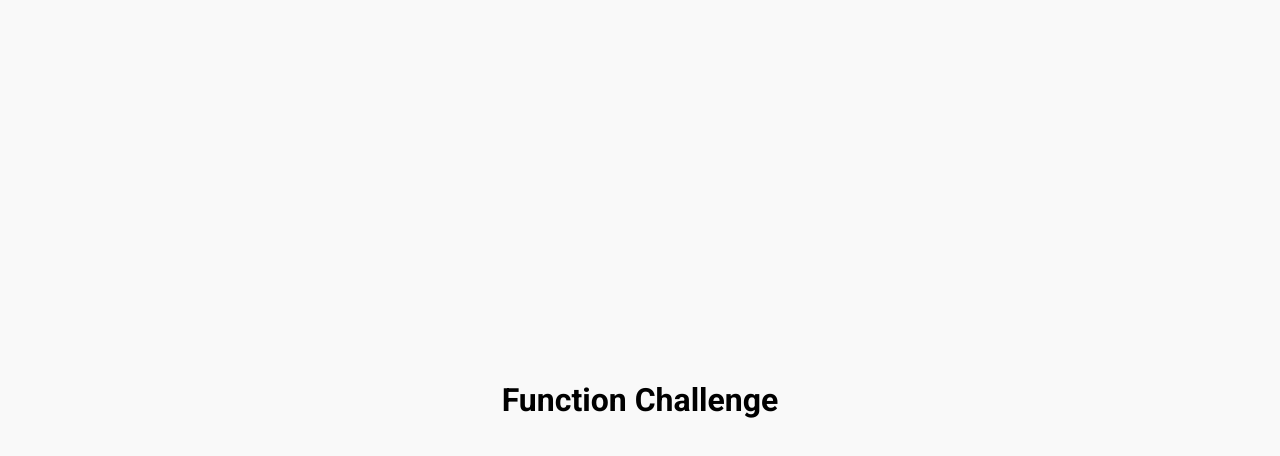
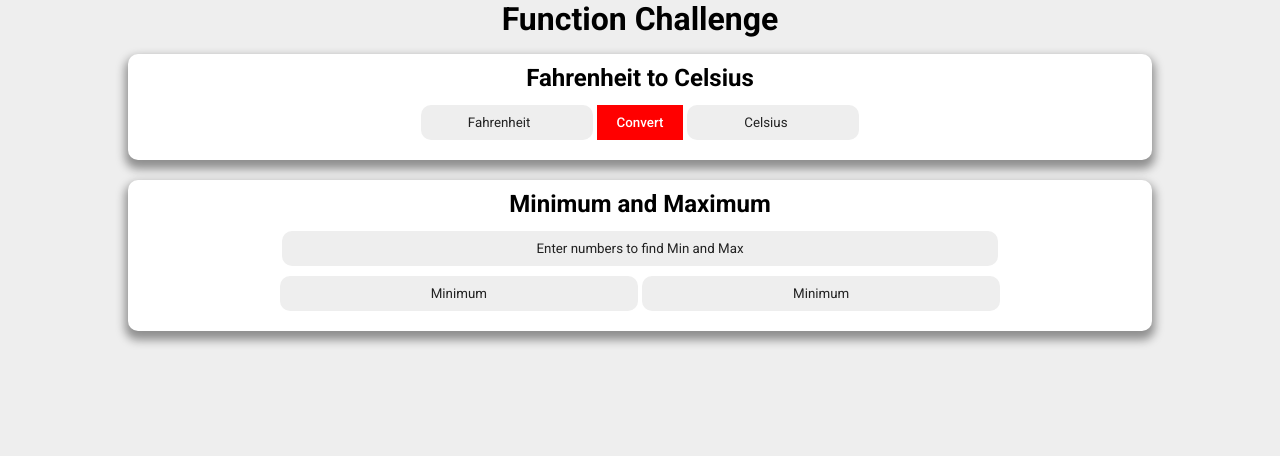
Before and after one commit to taifur-rahaman/functionChallenge, a plain HTML site: page index.html in a window 1280 px wide. Drawn offline with nearby package versions, Linux system fonts and the light colour scheme; some icons are missing.

Commit message:
challenge done

```diff
--- a/app.js
+++ b/app.js
@@ -0,0 +1,67 @@
+const btnConvert = document.getElementById("convert");
+const celsius = document.getElementById("celsius");
+const fahrenheit = document.getElementById("fahrenheit");
+
+fahrenheit.onchange = function () {
+  if (this.value != "" || this.value.length > 0) {
+    celsius.disabled = true;
+  } else {
+    celsius.disabled = false;
+  }
+};
+
+celsius.onchange = function () {
+  if (this.value != "" || this.value.length > 0) {
+    fahrenheit.disabled = true;
+  } else {
+    fahrenheit.disabled = false;
+  }
+};
+
+btnConvert.addEventListener("click", () => {
+  if (fahrenheit.disabled) {
+    const value = parseFloat(celsius.value);
+    c2f(value);
+  } else if (celsius.disabled) {
+    const value = parseFloat(fahrenheit.value);
+    f2c(value);
+  }
+});
+
+function f2c(value) {
+  result = ((value - 32) * 5) / 9;
+  celsius.value = result.toFixed(2);
+}
+
+function c2f(value) {
+  result = (value * 9) / 5 + 32;
+  fahrenheit.value = result.toFixed(2);
+}
+
+const arrNum = document.getElementById("numbers");
+const minNum = document.getElementById("min");
+const maxNum = document.getElementById("max");
+
+arrNum.addEventListener("keypress", (e) => {
+  if (e.keyCode === 13) {
+    minMax(arrNum.value);
+  }
+});
+
+function minMax(value) {
+  const numArr = value.split(" ");
+  let min = Math.min(...numArr);
+  let max = Math.max(...numArr);
+
+  minNum.value = min;
+  maxNum.value = max;
+}
+
+// IIFE
+(function (length, width) {
+  console.log(
+    `The area of a rectangle with a length of ${length} and a with of ${width} is ${
+      length * width
+    }.`
+  );
+})(4, 5);
--- a/index.html
+++ b/index.html
@@ -27,6 +27,27 @@
   </head>
   <body>
     <h1>Function Challenge</h1>
+    <div class="container">
+      <div class="challenge_1 challenge">
+        <h2 class="title">Fahrenheit to Celsius</h2>
+        <input type="number" id="fahrenheit" placeholder="Fahrenheit" />
+        <button id="convert">convert</button>
+        <input type="number" name="" id="celsius" placeholder="Celsius" />
+      </div>
+      <div class="challenge_2 challenge">
+        <h2 class="title">Minimum and Maximum</h2>
+        <input
+          type="text"
+          name=""
+          id="numbers"
+          placeholder="Enter numbers to find Min and Max"
+        />
+        <div class="result">
+          <input type="text" name="" id="min" placeholder="minimum" disabled />
+          <input type="text" name="" id="max" placeholder="minimum" disabled />
+        </div>
+      </div>
+    </div>
     <!-- javaScript -->
     <script src="./app.js"></script>
   </body>
--- a/style.css
+++ b/style.css
@@ -4,13 +4,94 @@
   box-sizing: border-box;
   margin: 0;
   padding: 0;
+  font-family: "Roboto", "Helvetica Neue", Helvetica, Arial;
 }
 
 body {
-  font-family: "Roboto", "Helvetica Neue", Helvetica, Arial;
-  display: flex;
-  justify-content: center;
-  height: 100vh;
-  align-items: center;
-  background-color: #f9f9f9;
+  background-color: #eee;
 }
+
+body {
+  h1 {
+    text-align: center;
+    margin-bottom: 1rem;
+  }
+}
+
+.container {
+  width: 80vw;
+  margin: 0 auto;
+  text-align: center;
+}
+
+.challenge {
+  padding: 10px 0;
+  border: none;
+  box-shadow: 0px 6px 10px 3px rgba(0, 0, 0, 0.4);
+  border-radius: 10px;
+  border: none;
+  background-color: #fff;
+  margin-bottom: 20px;
+}
+
+.challenge .title {
+  margin-bottom: 0.8rem;
+}
+
+input[type="number"] {
+  padding: 10px;
+  margin-bottom: 10px;
+  text-align: center;
+  border-radius: 10px;
+  border: none;
+  outline: none;
+  color: #222;
+  background-color: #eee;
+}
+
+input[type="number"]:disabled {
+  background-color: #ccc;
+}
+
+::placeholder {
+  color: #222;
+}
+#convert {
+  padding: 10px 20px;
+  border: none;
+  text-transform: capitalize;
+  background-color: red;
+  font-weight: 500;
+  color: #fff;
+}
+
+.convert:active {
+  transform: scale(0.9);
+}
+
+#numbers {
+  width: 100%;
+  max-width: 70%;
+  padding: 10px;
+  margin-bottom: 10px;
+  text-align: center;
+  border-radius: 10px;
+  border: none;
+  outline: none;
+  color: #222;
+  background-color: #eee;
+}
+
+#min,
+#max {
+  padding: 10px;
+  width: 35%;
+  margin-bottom: 10px;
+  text-align: center;
+  border-radius: 10px;
+  border: none;
+  outline: none;
+  color: #222;
+  background-color: #eee;
+  text-transform: capitalize;
+}
```
Also changed, not shown: 1 other file.
